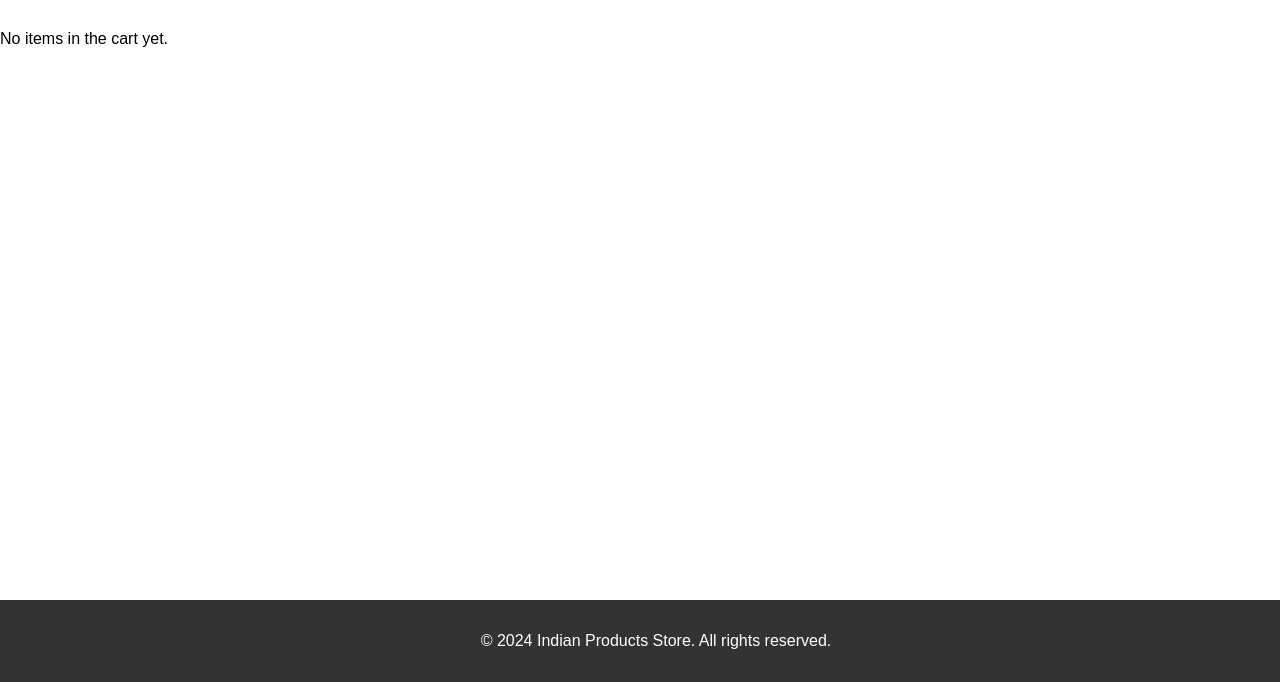
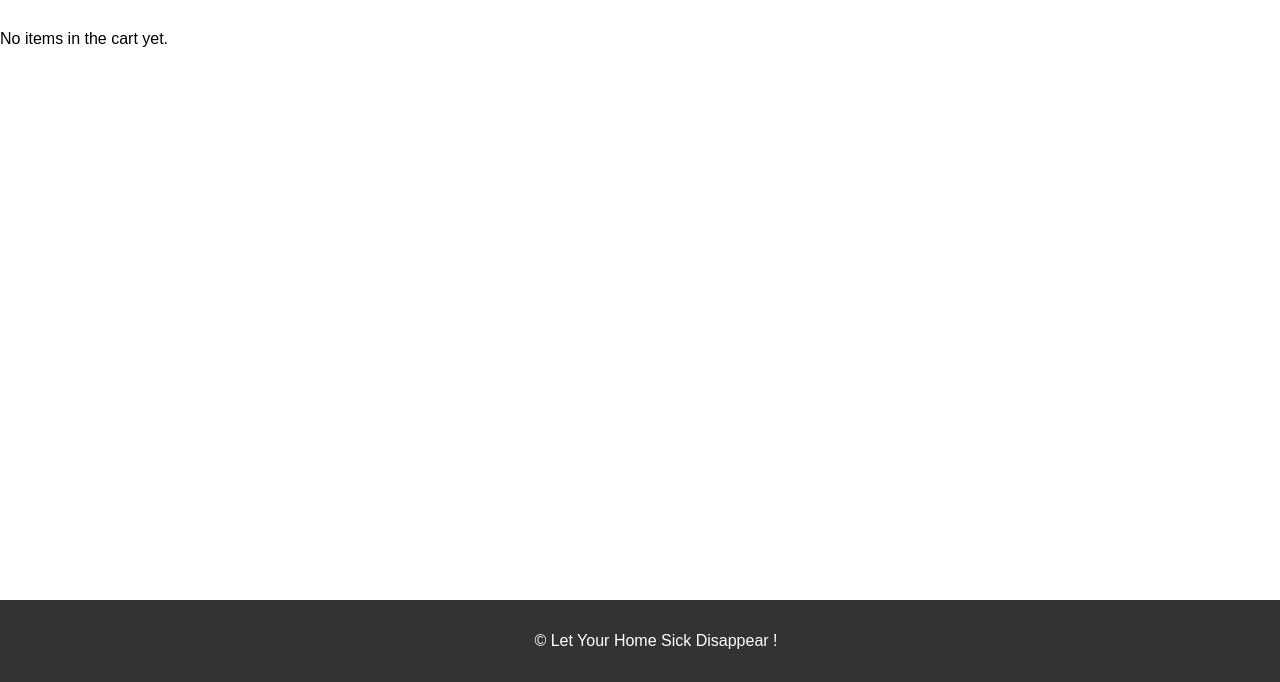
Before and after one commit to mohamedazeem33/Website, a plain HTML site: page cart.html in a window 1280 px wide. Shown: the part 118-800 px from the top of the page. Drawn offline with Linux system fonts and the light colour scheme.

Commit message:
Update cart.html

```diff
--- a/cart.html
+++ b/cart.html
@@ -22,7 +22,7 @@
     </section>
 
     <footer>
-        <p>&copy; 2024 Indian Products Store. All rights reserved.</p>
+        <p>&copy; Let Your Home Sick Disappear !</p>
     </footer>
 </body>
 </html>
```
